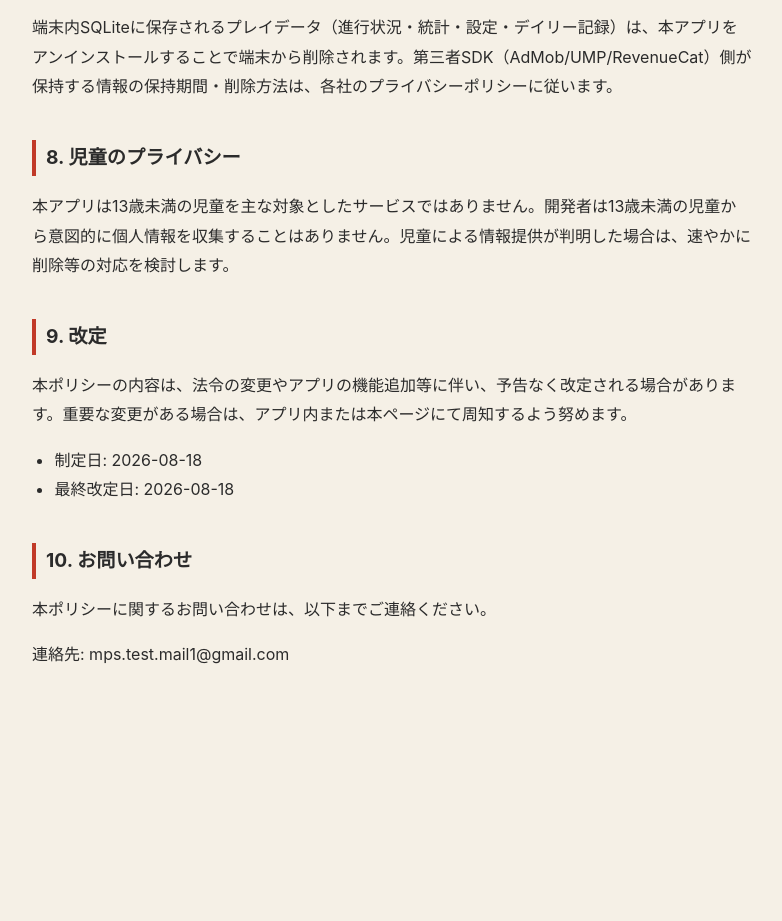
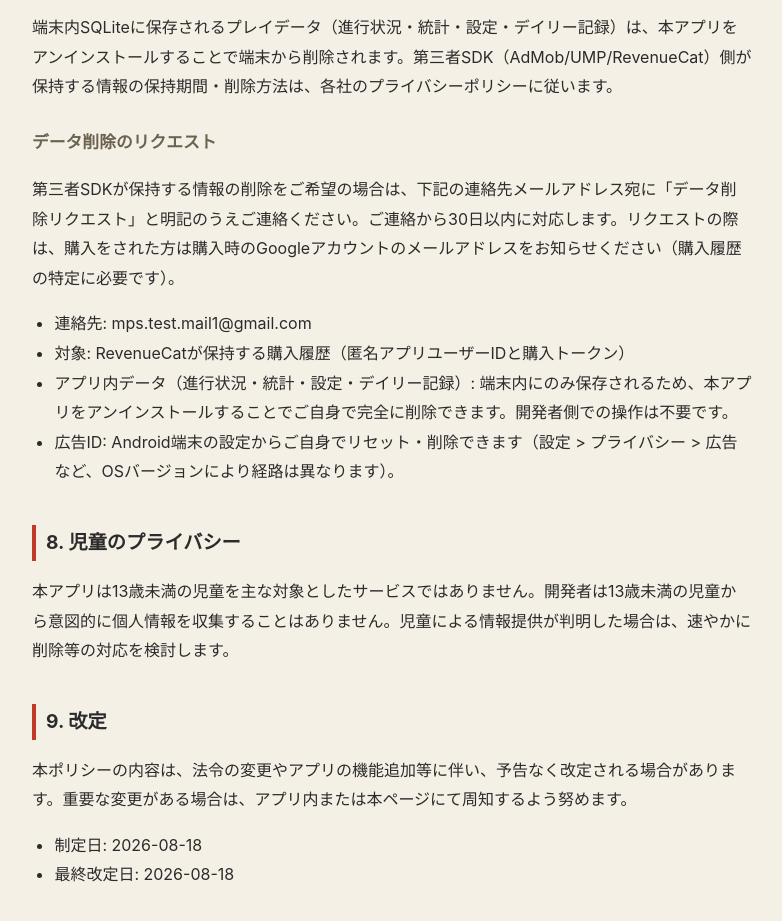
Before and after one commit to ryuugajinguuji/ryuugajinguuji.github.io, a plain HTML site: page nampre-privacy-policy.html in a window 1280 px wide. Shown: the part 2528-3449 px from the top of the page, without its empty margins (248-1030 px from the left). Before the commit the page ends 3278 px from the top, so only its background shows below. Drawn offline with Linux system fonts and the light colour scheme.

Commit message:
docs: PPにデータ削除リクエストの窓口と手順を追加

```diff
--- a/nampre-privacy-policy.html
+++ b/nampre-privacy-policy.html
@@ -70,8 +70,16 @@
 <li><strong>同意状態の変更</strong>: EU/EEA・英国・スイスなど同意の取得が必要な地域では、アプリの設定画面に「広告のプライバシー設定」を常設しており、そこからいつでも同意フォームを再表示して選択を変更できます（日本を含むそれ以外の地域では同意取得の対象外のため、この項目は表示されません）。あわせて、Android端末のOS設定から広告IDのリセットやパーソナライズ広告のオプトアウトを行うこともできます（設定 &gt; プライバシー &gt; 広告など、OSバージョンにより経路は異なります）。</li>
 <li><strong>広告除去の購入</strong>: 「広告除去」を購入することで、本アプリ内でのAdMob広告の表示を停止できます。</li>
 </ul>
-<h2>7. データ保持と削除</h2>
+<h2 id="data-deletion">7. データ保持と削除</h2>
 <p>端末内SQLiteに保存されるプレイデータ（進行状況・統計・設定・デイリー記録）は、本アプリをアンインストールすることで端末から削除されます。第三者SDK（AdMob/UMP/RevenueCat）側が保持する情報の保持期間・削除方法は、各社のプライバシーポリシーに従います。</p>
+<h3>データ削除のリクエスト</h3>
+<p>第三者SDKが保持する情報の削除をご希望の場合は、下記の連絡先メールアドレス宛に「データ削除リクエスト」と明記のうえご連絡ください。ご連絡から30日以内に対応します。リクエストの際は、購入をされた方は購入時のGoogleアカウントのメールアドレスをお知らせください（購入履歴の特定に必要です）。</p>
+<ul>
+<li>連絡先: mps.test.mail1@gmail.com</li>
+<li>対象: RevenueCatが保持する購入履歴（匿名アプリユーザーIDと購入トークン）</li>
+<li>アプリ内データ（進行状況・統計・設定・デイリー記録）: 端末内にのみ保存されるため、本アプリをアンインストールすることでご自身で完全に削除できます。開発者側での操作は不要です。</li>
+<li>広告ID: Android端末の設定からご自身でリセット・削除できます（設定 &gt; プライバシー &gt; 広告など、OSバージョンにより経路は異なります）。</li>
+</ul>
 <h2>8. 児童のプライバシー</h2>
 <p>本アプリは13歳未満の児童を主な対象としたサービスではありません。開発者は13歳未満の児童から意図的に個人情報を収集することはありません。児童による情報提供が判明した場合は、速やかに削除等の対応を検討します。</p>
 <h2>9. 改定</h2>
```
